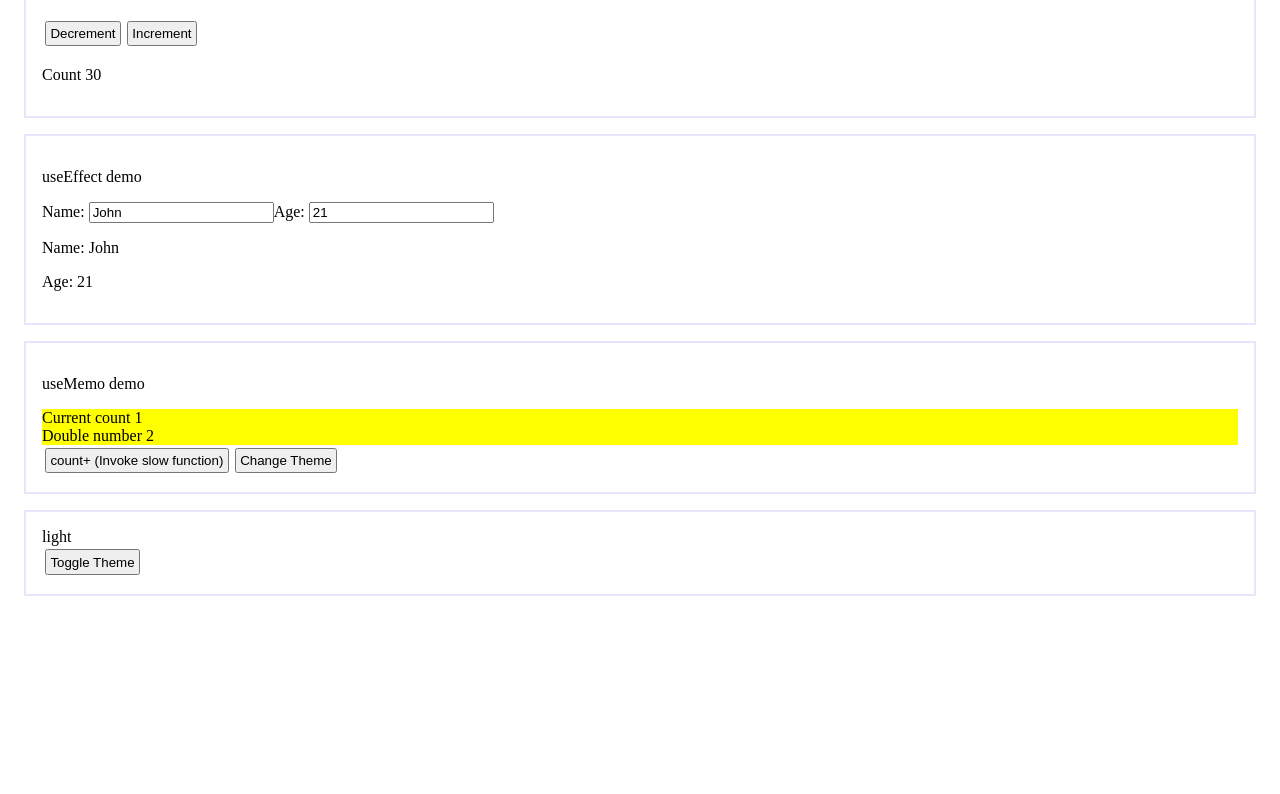
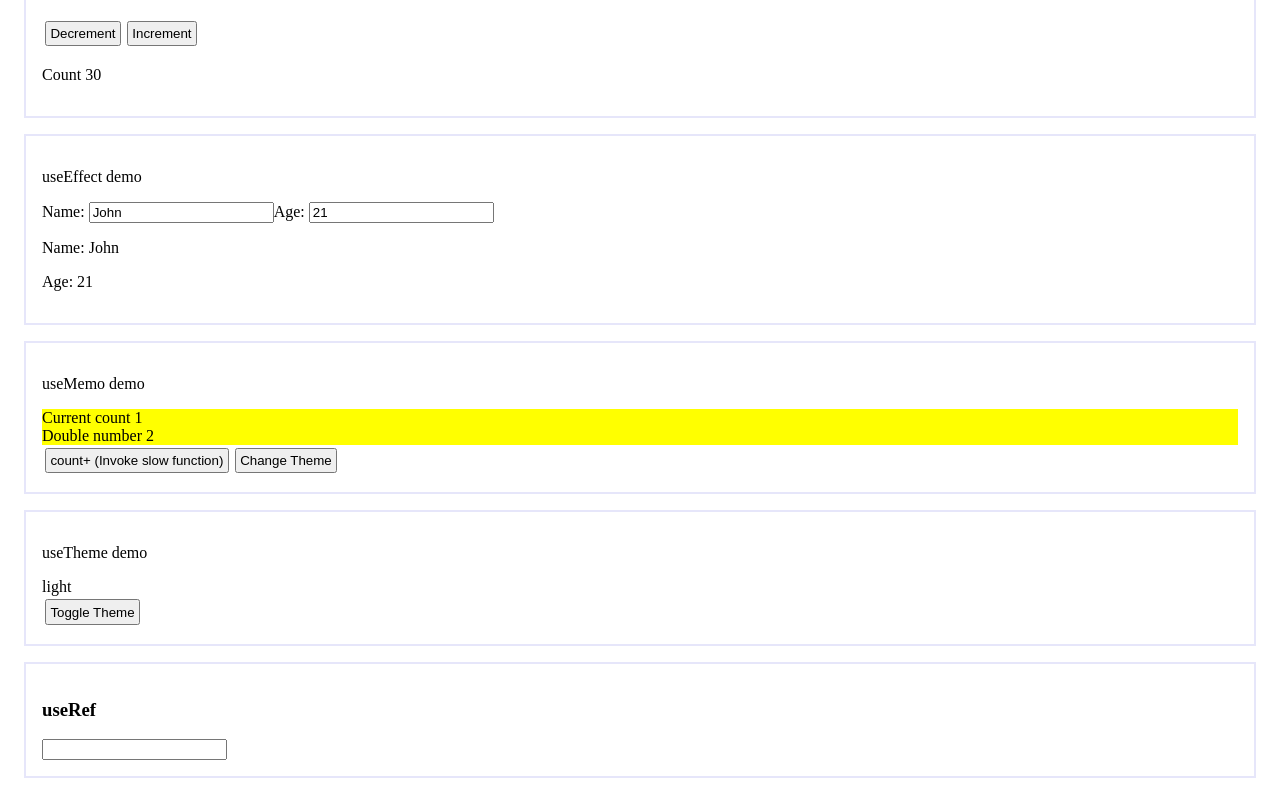
Before and after one commit to sanketwakhare/custom-hooks, a React (Create React App) app: page / in a window 1280 px wide. Shown: the part 284-1078 px from the top of the page. Before the commit the page ends 896 px from the top, so only its background shows below. Built offline with nearby package versions, Linux system fonts and the light colour scheme.

Commit message:
useRef demo

```diff
--- a/src/App.js
+++ b/src/App.js
@@ -3,6 +3,7 @@ import { ThemeProvider } from "./hooks/useTheme/ThemeContext";
 import { ToggleComponent } from "./hooks/useToggle/ToggleComponent";
 import { PersonComponent } from "./react-hooks-usage/useEffect/PersonComponent";
 import { UseMemoComponent } from "./react-hooks-usage/useMemo/UseMemoComponent";
+import UseRefComponent from "./react-hooks-usage/useRef/UseRefComponent";
 import { CounterComponent } from "./react-hooks-usage/useState/CounterComponent";
 import UseThemeUsage from "./react-hooks-usage/useTheme/useThemeUsage";
 
@@ -16,6 +17,7 @@ function App() {
         <PersonComponent />
         <UseMemoComponent />
         <UseThemeUsage />
+        <UseRefComponent />
       </div>
     </ThemeProvider>
   );
--- /dev/null
+++ b/src/react-hooks-usage/useRef/UseRefComponent.js
@@ -0,0 +1,21 @@
+import React, { useRef, useState } from "react";
+
+const UseRefComponent = () => {
+  const inputRef = useRef(null);
+  const [value, setValue] = useState(null);
+
+  const onChange = (e) => {
+    e.preventDefault();
+    setValue(() => inputRef.current.value);
+  };
+
+  return (
+    <div className="box--component">
+      <h3>useRef</h3>
+      <input ref={inputRef} onChange={onChange}></input>
+      <div>{value}</div>
+    </div>
+  );
+};
+
+export default UseRefComponent;
--- a/src/react-hooks-usage/useTheme/useThemeUsage.js
+++ b/src/react-hooks-usage/useTheme/useThemeUsage.js
@@ -5,6 +5,7 @@ const UseThemeUsage = () => {
 
   return (
     <div className="box--component">
+      <p>useTheme demo</p>
       <div>{theme.toString()}</div>
       <button onClick={toggleTheme}>Toggle Theme</button>
     </div>
```
